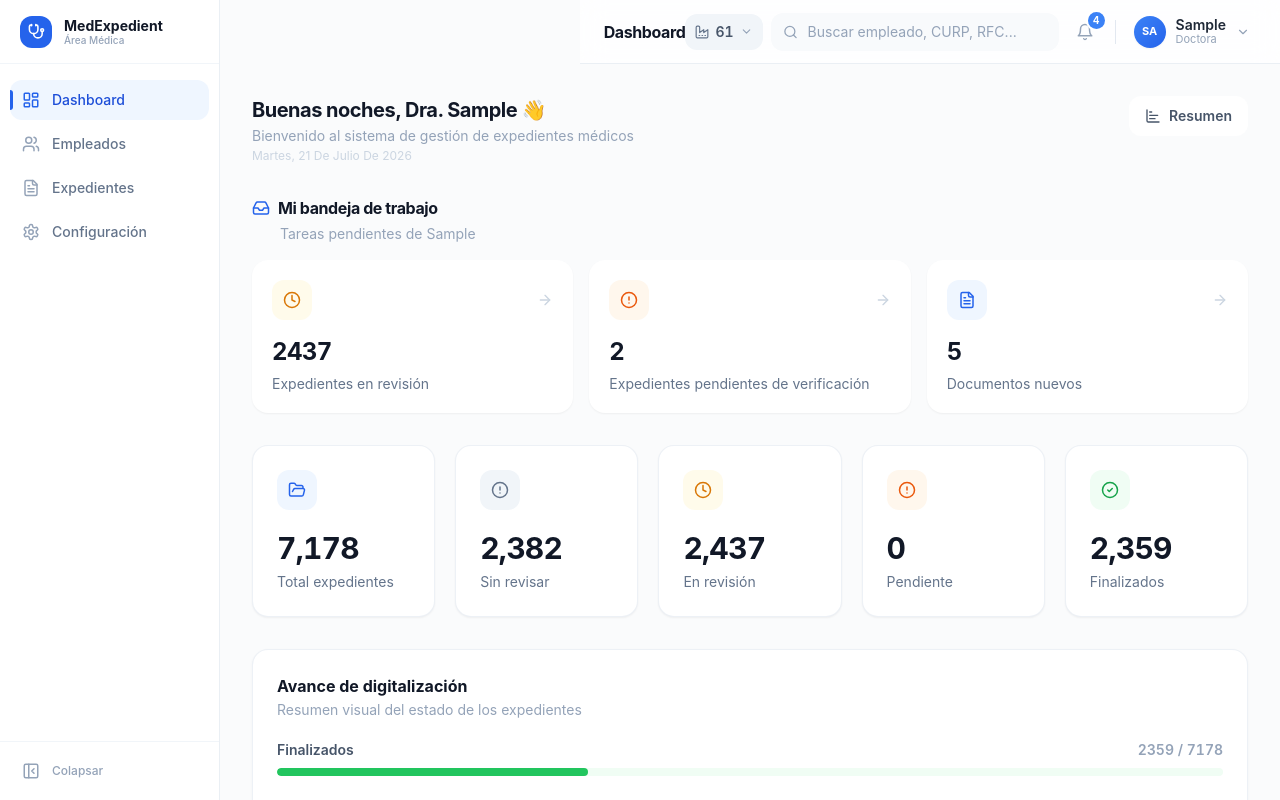
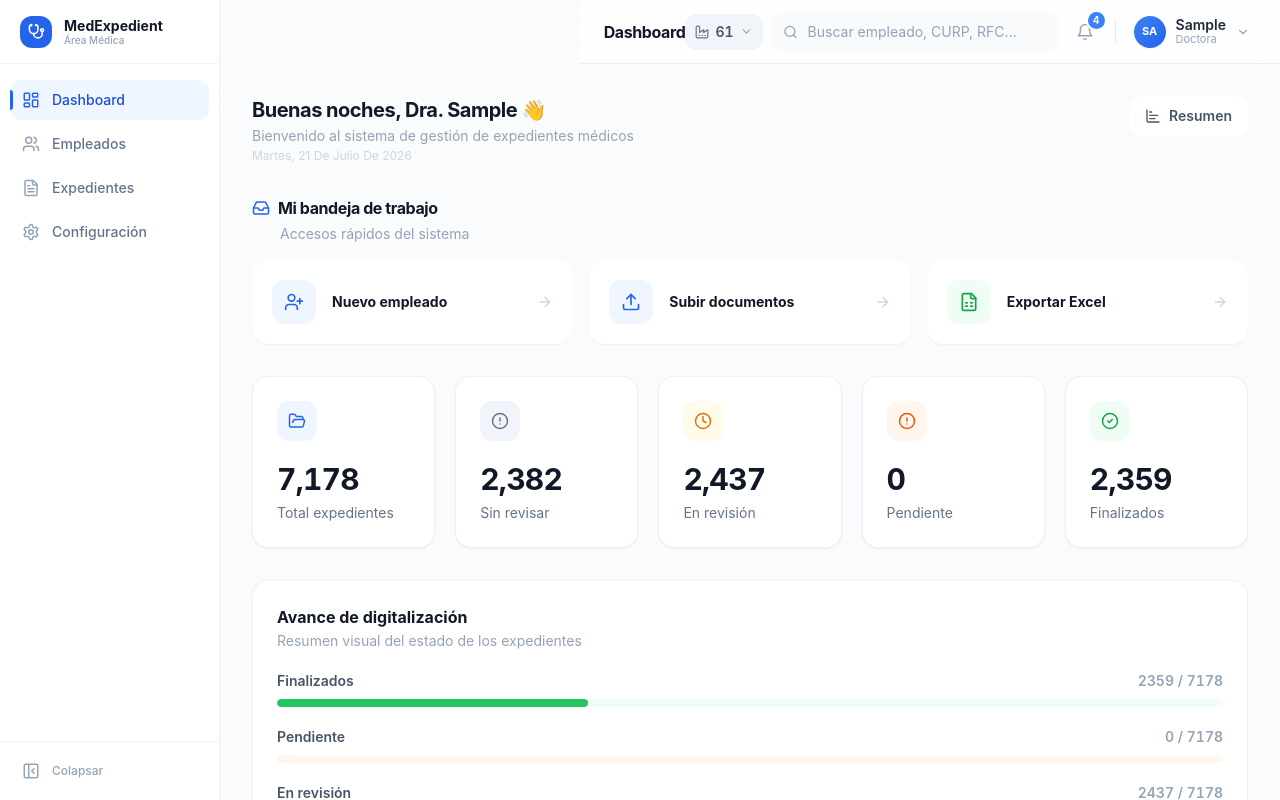
Before and after one commit to isabellaaaaaaaaaaaaa/Expedientes-Elextronicos, a React (Vite) app: page / in a window 1280 px wide. Both pictures are taken after typing "Sample", "Sample123" into the empty fields and a click on the button "Iniciar Sesión". Shown: the top 800 px of the page. Built offline with nearby package versions, Linux system fonts and the light colour scheme.

Commit message:
Update dashboard quick access cards

```diff
--- a/src/views/Dashboard.tsx
+++ b/src/views/Dashboard.tsx
@@ -1,5 +1,5 @@
 import { useState, useMemo } from 'react';
-import { FolderOpen, CircleCheck as CheckCircle2, Clock, CircleAlert as AlertCircle, ArrowRight, User, FileText, UserPlus, FileSpreadsheet, Search, Activity, Inbox, ChartBar as BarChart3, Users, Timer, X } from 'lucide-react';
+import { FolderOpen, CircleCheck as CheckCircle2, Clock, CircleAlert as AlertCircle, ArrowRight, User, FileText, UserPlus, FileSpreadsheet, Search, Activity, Inbox, ChartBar as BarChart3, Users, Timer, Upload, X } from 'lucide-react';
 import { employees, expedients, documents } from '../data/mockData';
 import type { NavigationPage, AuthUser, Planta, ExpedientListFilter, UserRole } from '../types';
 import { EmployeeTable, avatarColors, getInitials } from '../components/employee/EmployeeTable';
@@ -94,31 +94,12 @@ export default function Dashboard({ user, planta: _planta, onNavigate }: Dashboa
     ];
   }, []);
 
-  // Mi bandeja de trabajo — pending tasks for the logged-in user
-  const bandejaItems = useMemo(() => {
-    const enRevisionCount = allItems.filter(e => e.status === 'En revisión').length;
-    const pendienteCount = allItems.filter(e => e.status === 'Pendiente de verificación').length;
-
-    const today0 = new Date();
-    today0.setHours(0, 0, 0, 0);
-    const daysFromToday = (dateStr: string) => {
-      const target = new Date(dateStr + 'T12:00:00');
-      return (target.getTime() - today0.getTime()) / (1000 * 60 * 60 * 24);
-    };
-    const nuevosDocsCount = documents.filter(d => {
-      const diff = daysFromToday(d.uploadDate);
-      return diff >= 0 && diff <= 7;
-    }).length;
-
-    return [
-      { label: 'Expedientes en revisión', count: enRevisionCount || 3, icon: Clock, accent: 'amber',
-        onClick: () => onNavigate('expedients', undefined, undefined, undefined, { status: 'En revisión' }) },
-      { label: 'Expedientes pendientes de verificación', count: pendienteCount || 2, icon: AlertCircle, accent: 'orange',
-        onClick: () => onNavigate('expedients', undefined, undefined, undefined, { status: 'Pendiente de verificación' }) },
-      { label: 'Documentos nuevos', count: nuevosDocsCount || 5, icon: FileText, accent: 'blue',
-        onClick: () => onNavigate('documents') },
-    ];
-  }, [allItems, onNavigate]);
+  // Mi bandeja de trabajo — accesos rápidos del sistema
+  const bandejaItems = [
+    { label: 'Nuevo empleado',  icon: UserPlus,        accent: 'blue',  onClick: () => onNavigate('new-employee') },
+    { label: 'Subir documentos', icon: Upload,          accent: 'blue',  onClick: () => onNavigate('documents') },
+    { label: 'Exportar Excel',   icon: FileSpreadsheet, accent: 'green', onClick: () => onNavigate('employees') },
+  ];
 
   const filtered = !search.trim() ? [] : plantaEmployees.filter(emp => {
     const q = search.toLowerCase();
@@ -138,12 +119,6 @@ export default function Dashboard({ user, planta: _planta, onNavigate }: Dashboa
     .filter((emp): emp is typeof employees[0] => Boolean(emp))
     .filter((emp, idx, arr) => arr.findIndex(e => e.id === emp.id) === idx)
     .slice(0, 10);
-
-  const quickActions = [
-    { label: 'Nuevo empleado',  desc: 'Registrar empleado',     icon: UserPlus,        page: 'new-employee' as NavigationPage, accent: 'blue' },
-    { label: 'Nuevo expediente', desc: 'Crear registro médico', icon: FileText,        page: 'expedients' as NavigationPage,   accent: 'blue' },
-    { label: 'Exportar Excel',   desc: 'Reporte de empleados',  icon: FileSpreadsheet, page: 'employees' as NavigationPage,    accent: 'green' },
-  ];
 
   // Actividad reciente — merges live audit-log entries with derived activity from data.
   const recentActivity = useMemo(() => {
@@ -306,30 +281,27 @@ export default function Dashboard({ user, planta: _planta, onNavigate }: Dashboa
         </SheetContent>
       </Sheet>
 
-      {/* Mi bandeja de trabajo */}
+      {/* Mi bandeja de trabajo — accesos rápidos */}
       <div>
         <div className="flex items-center gap-2 mb-1">
           <Inbox size={18} className="text-blue-600" />
           <h3 className="text-base font-bold text-gray-900">Mi bandeja de trabajo</h3>
         </div>
-        <p className="text-sm text-slate-400 mb-4 ml-7">Tareas pendientes de {user.username}</p>
+        <p className="text-sm text-slate-400 mb-4 ml-7">Accesos rápidos del sistema</p>
         <div className="grid grid-cols-1 sm:grid-cols-3 gap-4">
-          {bandejaItems.map(({ label, count, icon: Icon, accent, onClick }) => {
+          {bandejaItems.map(({ label, icon: Icon, accent, onClick }) => {
             const a = accentMap[accent];
             return (
               <button
                 key={label}
                 onClick={onClick}
-                className="bg-white rounded-2xl border border-slate-200/60 shadow-sm p-5 text-left hover:border-blue-200 hover:shadow-md transition-all group"
+                className="bg-white rounded-2xl border border-slate-200/60 shadow-sm p-5 flex items-center gap-4 text-left hover:border-blue-200 hover:shadow-md transition-all group"
               >
-                <div className="flex items-center justify-between mb-4">
-                  <div className={`w-10 h-10 ${a.iconBg} rounded-xl flex items-center justify-center`}>
-                    <Icon size={18} className={a.iconText} />
-                  </div>
-                  <ArrowRight size={16} className="text-slate-300 group-hover:text-blue-500 group-hover:translate-x-0.5 transition-all" />
+                <div className={`w-11 h-11 ${a.iconBg} rounded-xl flex items-center justify-center flex-shrink-0`}>
+                  <Icon size={20} className={a.iconText} />
                 </div>
-                <p className="text-2xl font-bold text-gray-900 tracking-tight tabular-nums">{count}</p>
-                <p className="text-sm text-slate-500 mt-1.5 leading-snug">{label}</p>
+                <p className="flex-1 text-sm font-bold text-gray-900">{label}</p>
+                <ArrowRight size={16} className="text-slate-300 group-hover:text-blue-500 group-hover:translate-x-0.5 transition-all" />
               </button>
             );
           })}
@@ -427,28 +399,6 @@ export default function Dashboard({ user, planta: _planta, onNavigate }: Dashboa
         )}
       </div>
 
-      {/* 3. Quick actions */}
-      <div className="grid grid-cols-1 md:grid-cols-3 gap-4">
-        {quickActions.map(({ label, desc, icon: Icon, page, accent }) => (
-          <button
-            key={label}
-            onClick={() => onNavigate(page)}
-            className="card p-5 flex items-center gap-4 text-left hover:border-blue-200 hover:shadow-md transition-all group"
-          >
-            <div className={`w-11 h-11 rounded-xl flex items-center justify-center flex-shrink-0 ${
-              accent === 'green' ? 'bg-green-50 text-green-600' : 'bg-blue-50 text-blue-600'
-            }`}>
-              <Icon size={20} />
-            </div>
-            <div className="flex-1 min-w-0">
-              <p className="text-sm font-bold text-gray-900">{label}</p>
-              <p className="text-xs text-slate-400 mt-0.5">{desc}</p>
-            </div>
-            <ArrowRight size={16} className="text-slate-300 group-hover:text-blue-500 group-hover:translate-x-0.5 transition-all" />
-          </button>
-        ))}
-      </div>
-
       {/* Quick search */}
       <div className="card p-6">
         <p className="section-title">Búsqueda rápida</p>
```
